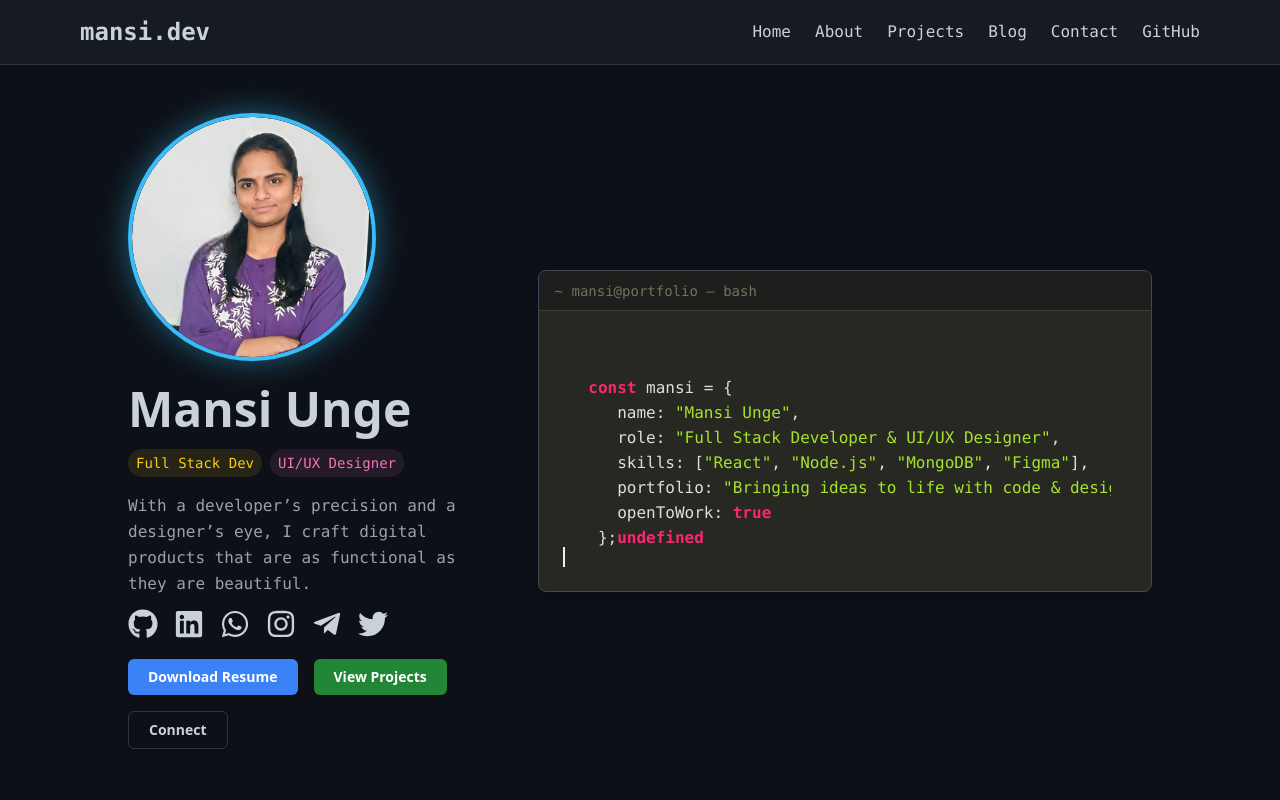
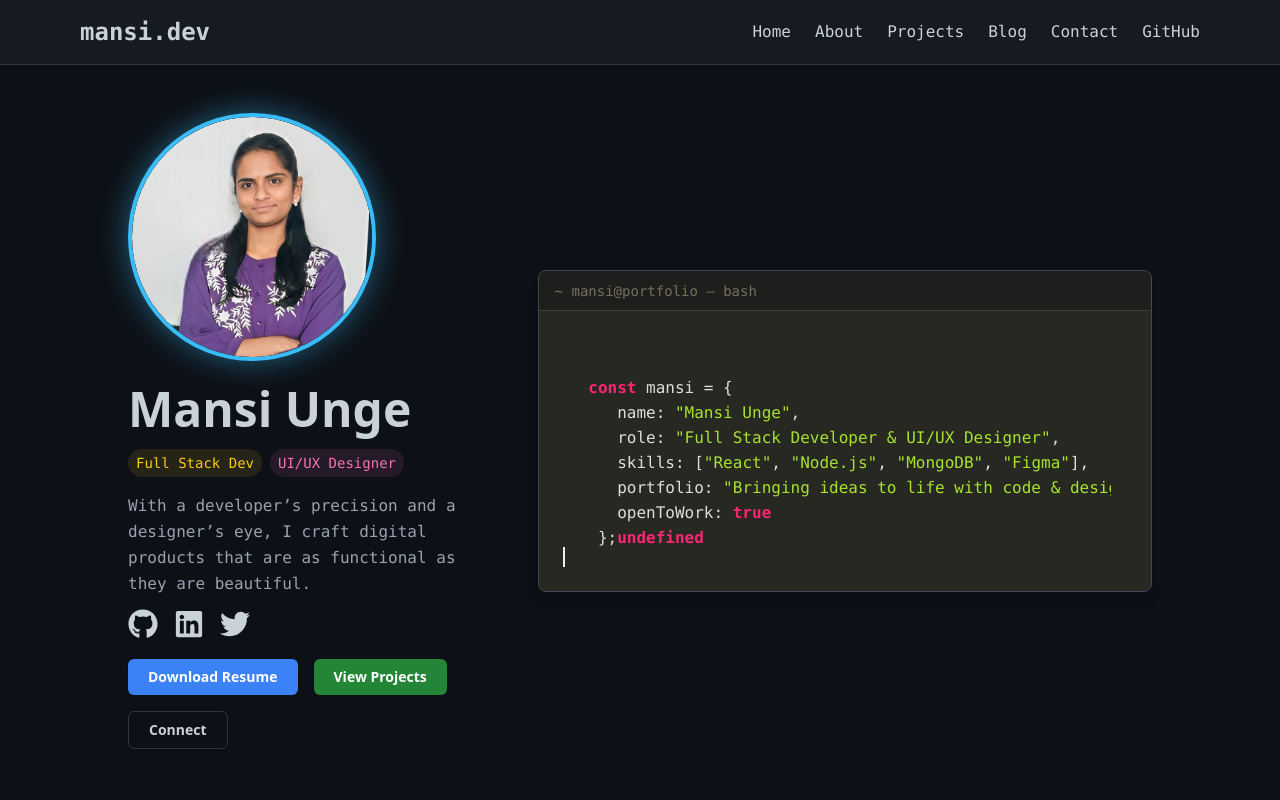
Before and after one commit to Mansi-unge/Portfolio, a React (Vite) app: page / in a window 1280 px wide. Shown: the top 800 px of the page. Built offline with nearby package versions, Linux system fonts and the light colour scheme.

Commit message:
Update HeroSection.jsx

```diff
--- a/src/components/HeroSection.jsx
+++ b/src/components/HeroSection.jsx
@@ -2,9 +2,6 @@ import React, { useEffect, useRef, useState } from "react";
 import {
   FaGithub,
   FaLinkedin,
-  FaWhatsapp,
-  FaInstagram,
-  FaTelegramPlane,
   FaTwitter,
 } from "react-icons/fa";
 import { Light as SyntaxHighlighter } from "react-syntax-highlighter";
@@ -90,15 +87,6 @@ const HeroSection = () => {
           <a href="https://www.linkedin.com/in/mansi-unge-8825ba312" target="_blank" rel="noopener noreferrer" aria-label="LinkedIn" className="hover:text-[#0077b5] transition">
             <FaLinkedin />
           </a>
-          <a href="https://wa.me/919359431750" target="_blank" rel="noopener noreferrer" aria-label="WhatsApp" className="hover:text-[#25D366] transition">
-            <FaWhatsapp />
-          </a>
-          <a href="https://instagram.com/mansi_unge" target="_blank" rel="noopener noreferrer" aria-label="Instagram" className="hover:text-[#E1306C] transition">
-            <FaInstagram />
-          </a>
-          <a href="https://t.me/Mansi_Unge" target="_blank" rel="noopener noreferrer" aria-label="Telegram" className="hover:text-[#0088cc] transition">
-            <FaTelegramPlane />
-          </a>
           <a href="https://twitter.com/mansiunge60256" target="_blank" rel="noopener noreferrer" aria-label="Twitter" className="hover:text-[#1DA1F2] transition">
             <FaTwitter />
           </a>
```
